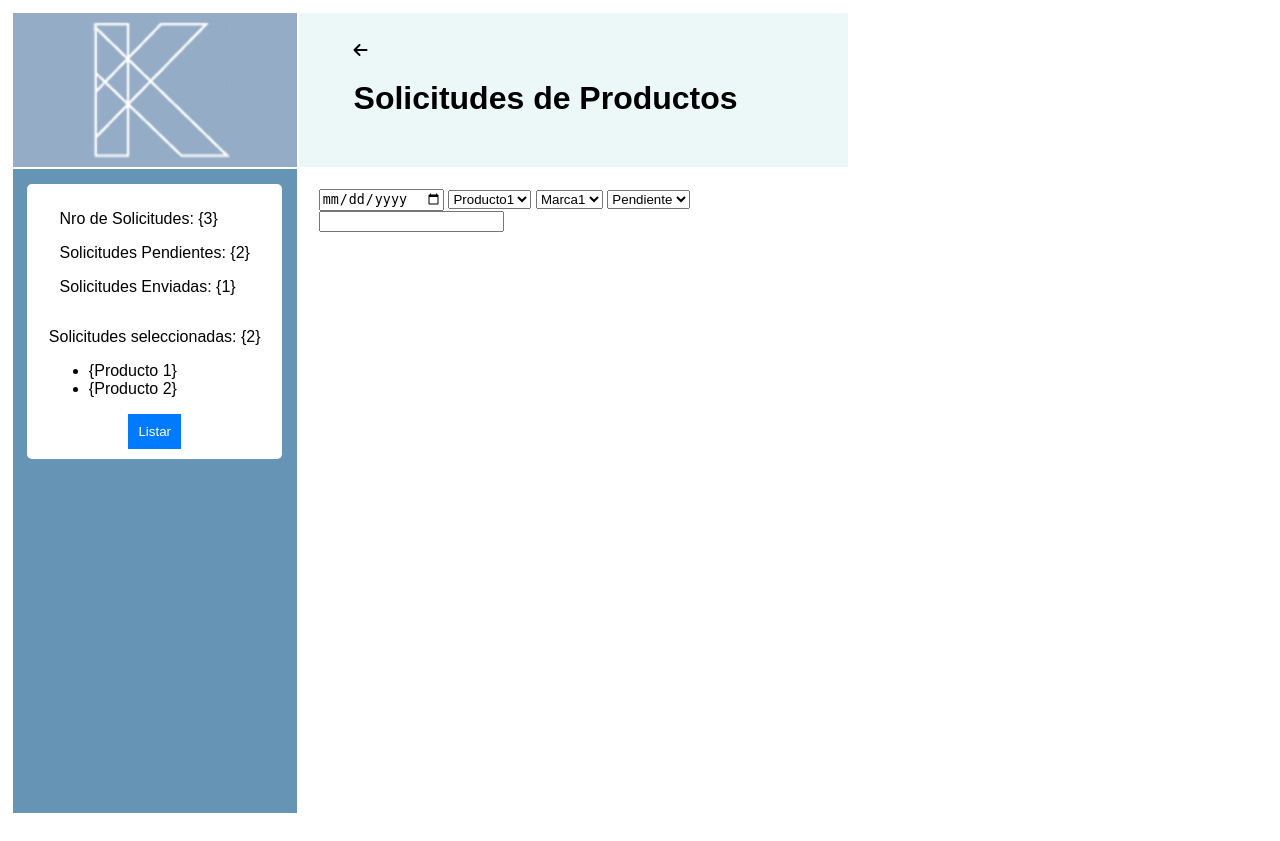
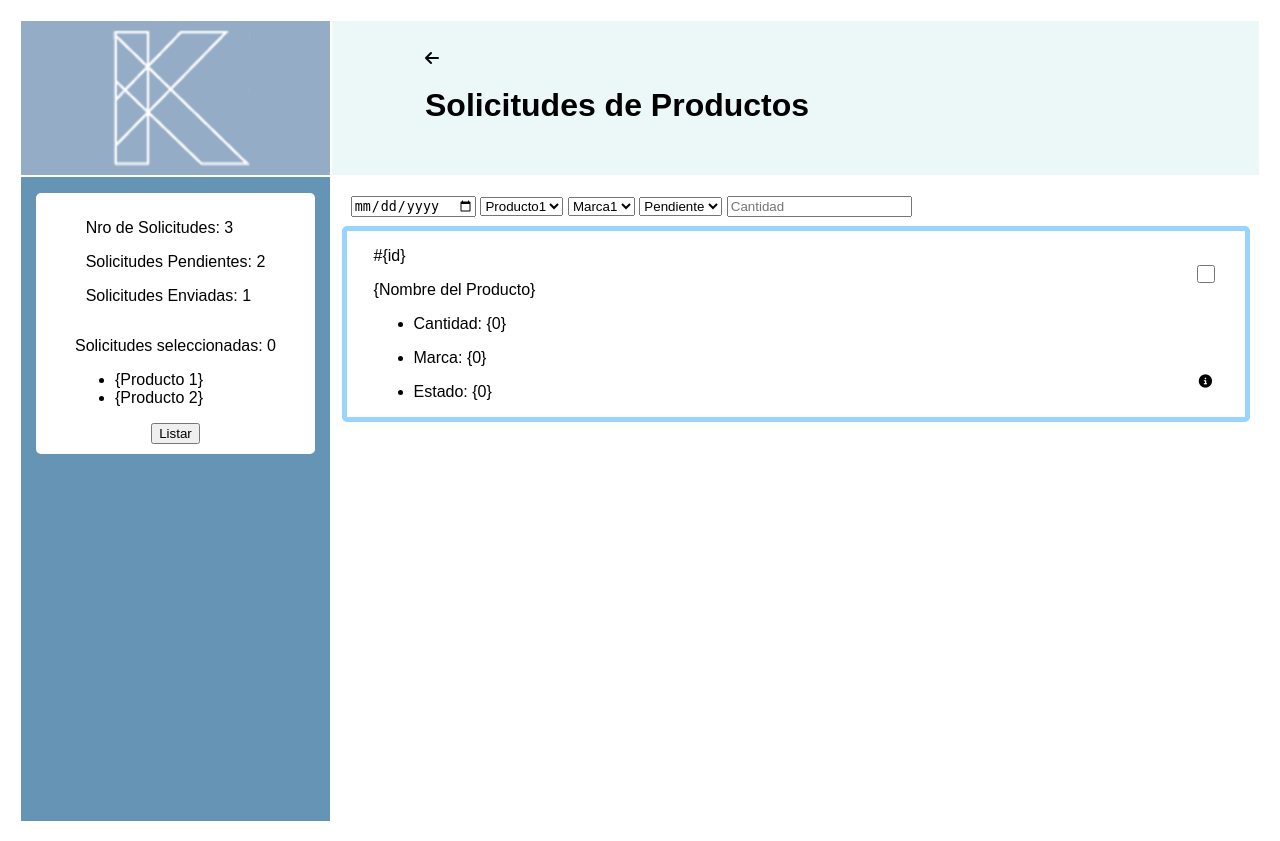
Before and after one commit to JesherI/SP, a Django app: page /solicitudes/ in a window 1280 px wide. Before the commit the page ends 813 px from the top, so only its background shows below. Run offline with Django 5.2, Linux system fonts and the light colour scheme.

Commit message:
Se añaden archivos css correpondientes a la landing page y login. Adicionalmente, se añade la estructura de las tarjetas (card) de solicitudes y la interacción con la checkbox.

```diff
--- /dev/null
+++ b/static/css/solicitudStyles.css
@@ -0,0 +1,88 @@
+/* General Configurations */
+body{
+    font-family: Arial, Helvetica, sans-serif;
+}
+/* Grid Container */
+#grid-solicitudes {
+display: grid;
+grid-template-columns: 25% 1fr;
+grid-template-rows: auto 1fr;
+grid-template-areas:
+    "logo header header"
+    "aside main main";
+gap: 2px;
+height: 100vh;
+padding: 1%;
+}
+
+/* Estilos áreas */
+.header{
+    grid-area: header;
+    background-color: #EBF8F7;
+    display: flex;
+    flex-direction: column;
+    justify-content: center;
+    padding-left: 10%;
+}
+.aside{
+    grid-area: aside;
+    background-color: #6594B5;
+}
+.logo-section{
+    grid-area: logo;
+    background-color: #95ACC6;
+}
+.logo-section > .logo {
+    width: 80%;
+    max-width: 150px;
+    height: auto;
+    display: block;
+    margin: 0 auto;
+}
+.aside > .information-section{
+    margin: 5%;
+    display: flex;
+    flex-direction: column;
+    align-items: center;
+    border-radius: 5px;
+    padding: 10px;
+    background-color: #FFFFFF;
+}
+.main {
+    grid-area: main;
+    margin: 1%;
+}
+.main > .filer-section{
+    padding: 1%;
+}
+.card-section > .card{
+    display: flex;
+    flex-direction: row;
+    justify-content: space-between;
+    background-color: #FFFFFF;
+    border-radius: 5px;
+    border: solid;
+    border-width: 5px ;
+    border-color: #99D4FF;
+}
+.card > .info-card-section{
+    padding-left: 3%;
+}
+.card > .options-card-section{
+    display: flex;
+    flex-direction: column;
+    justify-content: space-between;
+    padding: 3%;
+}
+.options-card-section > .card-selection{
+    cursor: pointer;
+    height: 20%;
+    width: auto;
+    border-radius: 5px;
+}
+.options-card-section > .info-option{
+    cursor: pointer;
+    background: none;
+    border: none;
+
+}
--- a/static/css/styles.css
+++ /dev/null
@@ -1,80 +0,0 @@
-/* styles.css */
-body {
-    font-family: Arial, sans-serif;
-    margin: 0;
-    padding: 0;
-    display: flex;
-}
-
-.container {
-    display: flex;
-    width: 100%;
-}
-
-.sidebar {
-    background-color: #f8f8f8;
-    padding: 20px;
-    width: 25%;
-    border-right: 1px solid #ddd;
-}
-
-.main {
-    flex-grow: 1;
-    padding: 20px;
-}
-
-.filters {
-    margin-bottom: 20px;
-}
-
-.filter {
-    margin: 0 5px;
-    padding: 10px;
-    border: none;
-    background-color: #ddd;
-    cursor: pointer;
-}
-
-.filter.active {
-    background-color: #bbb;
-}
-
-.requests {
-    display: flex;
-    flex-wrap: wrap;
-    gap: 20px;
-}
-
-.request-card {
-    border: 1px solid #ddd;
-    padding: 15px;
-    border-radius: 5px;
-    width: calc(33% - 20px);
-    position: relative;
-}
-
-.request-card.locked {
-    background-color: #f0f0f0;
-    pointer-events: none;
-}
-
-.info-icon {
-    position: absolute;
-    bottom: 10px;
-    right: 10px;
-    background: url('info-icon.png') no-repeat center center;
-    width: 24px;
-    height: 24px;
-}
-
-.info-icon.locked {
-    background: url('lock-icon.png') no-repeat center center;
-}
-
-button {
-    padding: 10px;
-    background-color: #007bff;
-    color: white;
-    border: none;
-    cursor: pointer;
-}
--- a/templates/solicitudes.html
+++ b/templates/solicitudes.html
@@ -5,9 +5,10 @@
     <meta charset="UTF-8">
     <meta name="viewport" content="width=device-width, initial-scale=1.0">
     <title>Solicitudes de Productos</title>
-    <link rel="stylesheet" href="{% static 'css/styles.css' %}">
+    <link rel="stylesheet" href="{% static 'css/solicitudStyles.css' %}">
     <link href="https://cdnjs.cloudflare.com/ajax/libs/font-awesome/6.5.1/css/all.min.css" rel="stylesheet">
 </head>
+
 <body>
     <div id="grid-solicitudes">
         <div class="logo-section">
@@ -20,19 +21,19 @@
         <aside class="aside">
             <div class="information-section">
                 <div class="general-section">
-                    <p>Nro de Solicitudes: {3}</p>
-                    <p>Solicitudes Pendientes: {2}</p>
-                    <p>Solicitudes Enviadas: {1}</p>
+                    <p>Nro de Solicitudes: {{3}}</p>
+                    <p>Solicitudes Pendientes: {{2}}</p>
+                    <p>Solicitudes Enviadas: {{1}}</p>
                 </div>
                 <div class="selection-info">
-                    <p>Solicitudes seleccionadas: {2}</p>
+                    <p id="count-solicitudes">Solicitudes seleccionadas: 0</p>
                     <ul>
                         <li>{Producto 1}</li>
                         <li>{Producto 2}</li>
                     </ul>
                 </div>
                 <div class="button-section">
-                    <button class="list-button">Listar</button>
+                    <button class="list-button open-form" onclick="openForm()">Listar</button>
                 </div>
             </div>
         </aside>
@@ -51,65 +52,35 @@
                     <option>Pendiente</option>
                     <option>Enviado</option>
                 </select>
-                <input type="number">
+                <input type="number" placeholder="Cantidad">
             </div>
+
             <div class="card-section">
+
+                <div class="card">
+                    <div class="info-card-section">
+                        <p>#{id}</p>
+                        <p>{Nombre del Producto}</p>
+                        <ul>
+                            <li><p>Cantidad: {0}</p></li>
+                            <li><p>Marca: {0}</p></li>
+                            <li><p>Estado: {0}</p></li>
+                        </ul>
+                    </div>
+                    <div class="options-card-section">
+                        <input type="checkbox" class="card-selection" onclick="updateCount()">
+                        <button class="info-option"><i class="fa-solid fa-circle-info"></i></button>
+                    </div>
+                </div>
 
             </div>
         </main>
     </div>
 </body>
 </html>
-<style>
-    /* Contenedor del grid */
-#grid-solicitudes {
-  display: grid;
-  grid-template-columns: 34% 1fr;
-  grid-template-rows: auto 1fr;
-  grid-template-areas:
-    "logo header header"
-    "aside main main";
-  gap: 2px;
-  height: 100vh;
-  padding: 1%;
-}
-
-/* Estilos áreas */
-.header{
-    grid-area: header;
-    background-color: #EBF8F7;
-    display: flex;
-    flex-direction: column;
-    justify-content: center;
-    padding-left: 10%;
-}
-.aside{
-    grid-area: aside;
-    background-color: #6594B5;
-}
-.logo-section{
-    grid-area: logo;
-    background-color: #95ACC6;
-}
-.logo-section > .logo {
-    width: 80%;
-    max-width: 150px;
-    height: auto;
-    display: block;
-    margin: 0 auto;
-}
-.aside > .information-section{
-    margin: 5%;
-    display: flex;
-    flex-direction: column;
-    align-items: center;
-    border-radius: 5px;
-    padding: 10px;
-    background-color: #FFFFFF;
-}
-
-.main {
-  grid-area: main;
-}
-
-</style>
+<script>
+    function updateCount(){
+        const checkedCount = document.querySelectorAll('.card-selection:checked').length
+        document.getElementById('count-solicitudes').innerText = 'Solicitudes seleccionadas: '+checkedCount;
+    }
+</script>
```
Also changed, not shown: static/css/loginStyles.css (added, +46 -0 lines), static/css/main.css (added, +73 -0 lines), templates/index.html (+12 -2 lines), templates/login.html (+7 -1 lines).
